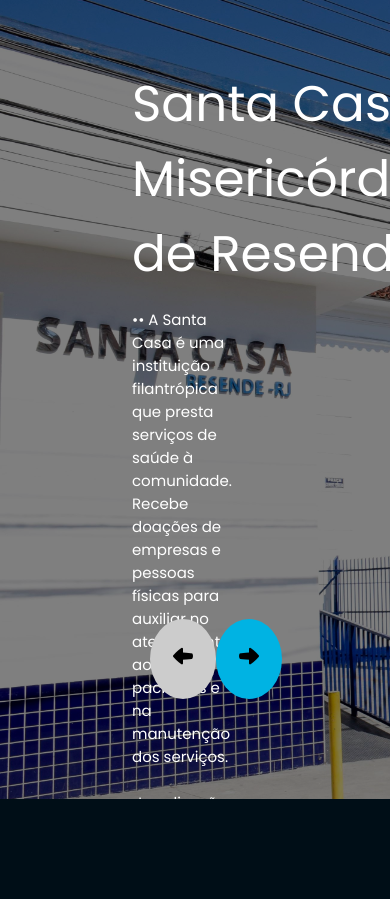
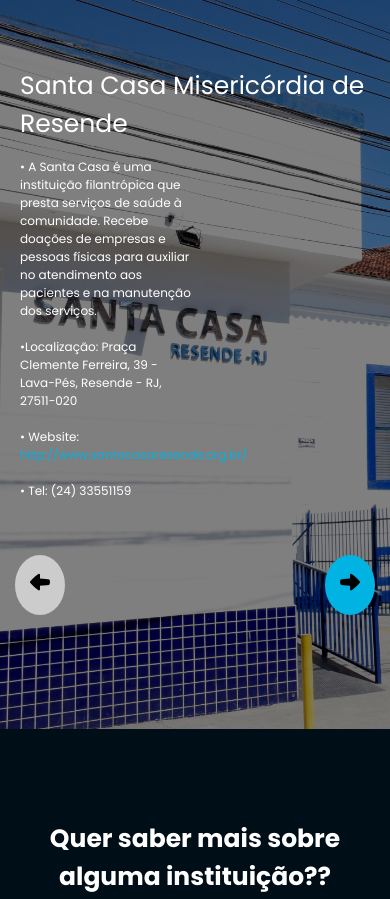
Before and after one commit to devrafael7/Resende-em-acao, a plain HTML site: page index.html in a window 390 px wide. Shown: the part 10051-10950 px from the top of the page. Drawn offline with Linux system fonts and the light colour scheme; files whose address does not match are found by name.

Commit message:
ajustando responsividade do site

```diff
--- a/frontend/public/css/style.css
+++ b/frontend/public/css/style.css
@@ -985,6 +985,7 @@
     width: 100%;
     height: auto;
     display: grid;
+    transition: 1s ease;
 
 
 
@@ -1003,6 +1004,7 @@
 .slide {
     display: none;
     padding: 20px;
+    transition: 1s ease;
 }
 .slide-1{
     height: 100%;
@@ -1052,6 +1054,7 @@
 }
 .slide.active {
     display: block;
+    transition: 1s ease;
 }
 
 .TitSlide{
@@ -1147,7 +1150,7 @@
 
 
 /* Ajustando responsividade para mobile*/
-@media  (max-width: 800px) {
+@media  (max-width: 790px) {
 
     .buttonDoeAgoraHeader{
         all: unset;
@@ -1599,6 +1602,51 @@
         margin-right: 10px;
     }
 
+    .divback-ContSlides{
+        width: 100%;
+        height: auto;
+    }
+    .ContSlides{
+        width: 100%;
+        height: 140%;
+
+    }
+    .navbutton{
+        width: 50px;
+        height: 60px;
+        margin: 15px;
+        padding: 10px;
+        transform: none;
+    }
+    .navbutton:nth-child(2){
+        position: absolute;
+        right: 0;
+
+    }
+    .navbutton:nth-child(1){
+        position: absolute;
+        left: 0;
+
+    }
+
+
+    .TitSlide{
+        font-size: 25px;
+        padding-bottom: 15px;
+        padding-left: 0;
+        margin: 0;
+
+    }
+    .TxtSlide{
+        width: 50%;
+        font-size: 12px;
+        padding: 0;
+        margin: 0;
+
+    }
+    .tit-saibamais{
+        margin-top: 260px;
+    }
 
 
 
@@ -1670,6 +1718,24 @@
         width: auto;
         height: 100%;
 
+
+
+    }
+
+
+    .navbutton{
+        transform: translateY(-180%);
+
+
+    }
+
+    .TitSlide{
+        font-size: 35px;
+
+
+    }
+    .TxtSlide{
+        font-size: 17px;
 
 
     }
--- a/index.html
+++ b/index.html
@@ -260,7 +260,7 @@
             <div class="slide active slide-1">
                 <div class="TitSlide">Santa Casa Misericórdia de Resende
                 </div>
-                <div class="TxtSlide">•• A Santa Casa é uma instituição filantrópica que presta serviços de saúde à comunidade. Recebe doações de empresas e pessoas físicas para auxiliar no atendimento aos pacientes e na manutenção dos serviços.<br><br>•Localização: Praça Clemente Ferreira, 39 - Lava-Pés, Resende - RJ, 27511-020<br><br>• Website: <a href="http://www.santacasaresende.org.br/" target="_blank">http://www.santacasaresende.org.br/</a><br><br>• Tel: (24) 33551159</a></div>
+                <div class="TxtSlide">• A Santa Casa é uma instituição filantrópica que presta serviços de saúde à comunidade. Recebe doações de empresas e pessoas físicas para auxiliar no atendimento aos pacientes e na manutenção dos serviços.<br><br>•Localização: Praça Clemente Ferreira, 39 - Lava-Pés, Resende - RJ, 27511-020<br><br>• Website: <a href="http://www.santacasaresende.org.br/" target="_blank">http://www.santacasaresende.org.br/</a><br><br>• Tel: (24) 33551159</a></div>
 
             </div>
             <div class="slide slide-2">
@@ -443,7 +443,7 @@
                     </div>
                 </div>
             </div>
-            <div class="divIntegrante">
+            <!--<div class="divIntegrante">
                 <div class="imgIntegrante integrante5" ></div>
                 <div class="divTitleTextIntegrante">
                     <h4 class="NomeIntegrante">Felipe Azevedo</h4>
@@ -454,7 +454,7 @@
                         <a href="mailto:felipe.azevedo@aedb.br?subject=Assunto%20do%20E-mail&body=Corpo%20da%20mensagem" target="_blank"><img src="frontend/public/icons/icons8-gmail-novo-50 (1).png" alt="" class="iconsIntegrantes" target="_blank"></a>
                     </div>
                 </div>
-            </div>
+            </div>-->
         </article>
 
         <div class="divLinhasobFooter"></div>
```
